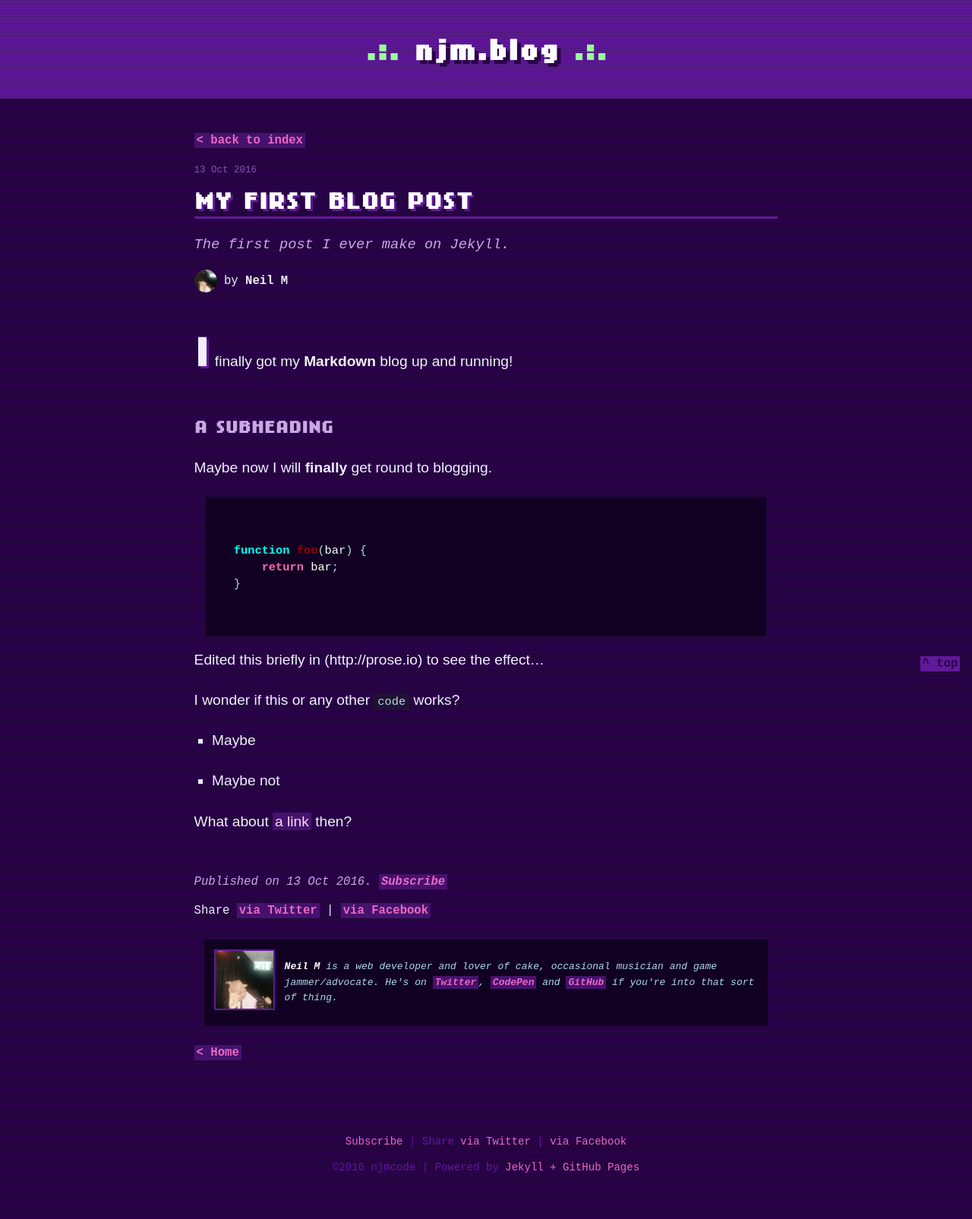
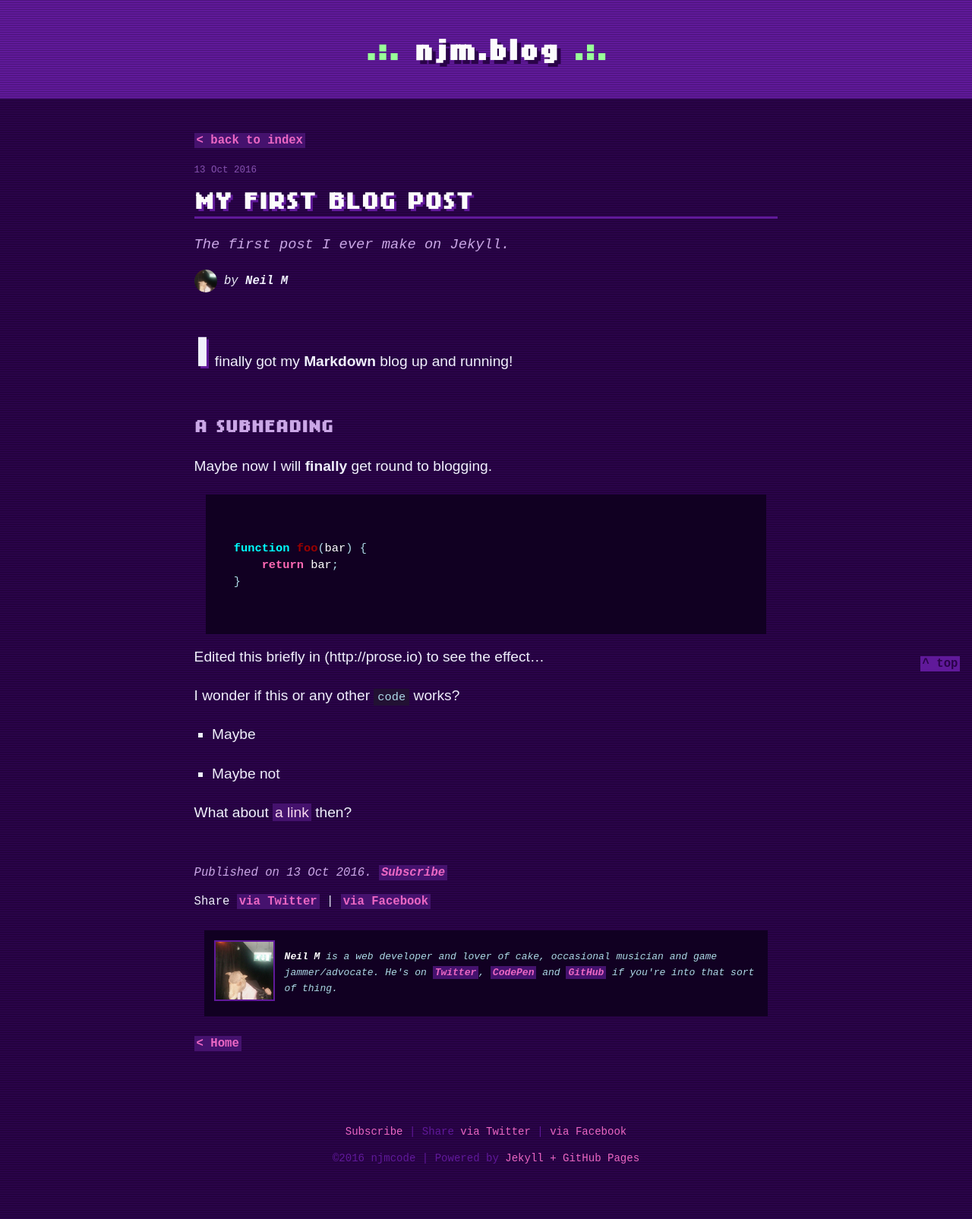
Before and after one commit to njmcode/blog, a Jekyll site: the page built from _posts/2016-10-13-my-first-post.md, in a window 1280 px wide. Shown: the whole page at 76% size. Built offline with Jekyll 4.4.1, drawn with Linux system fonts in a browser that asks for light colours.

Commit message:
Post and CSS updates

```diff
--- a/css/main.css
+++ b/css/main.css
@@ -8,6 +8,10 @@
     font-size: 0.9em;
     max-width: 500px;
     margin: 1em auto;
+}
+
+section.index {
+    font-size: 1.2em;
 }
 
 section.index .main-link {
@@ -22,6 +26,11 @@
 section.index .post-list-title a {
     padding-left: 0;
     padding-right: 0;
+}
+
+section.index .post-list-summary {
+    font-family: Arial, Helvetica, sans-serif;
+    font-size: 0.9em;
 }
 
 section.index ul {
@@ -54,12 +63,12 @@
 }
 
 section.post-body {
-    font-size: 0.9em;
+    font-size: 0.85em;
 }
 
 section.post-body p, section.post-body li {
     font-family: Arial, Helvetica, sans-serif;
-    line-height: 1.8;
+    line-height: 1.7;
     font-size: inherit;
 }
 
@@ -137,7 +146,7 @@
     color: #caa7e6;
 }
 
-,author-intro {
+.author-intro {
     font-style: italic;
 }
 
--- a/index.html
+++ b/index.html
@@ -25,7 +25,7 @@
                         title="{{ post.title }}">{{ post.title }}</a>
                     <small>{{ post.date | date_to_string }}</small>
                 </p>
-                <p>{{ post.summary }}</p>
+                <p class="post-list-summary">{{ post.summary }}</p>
             </li>
 
         {% if forloop.last %}
```
Also changed, not shown: _posts/2018-04-25-writing-tech-talks.md (+8 -6 lines).
